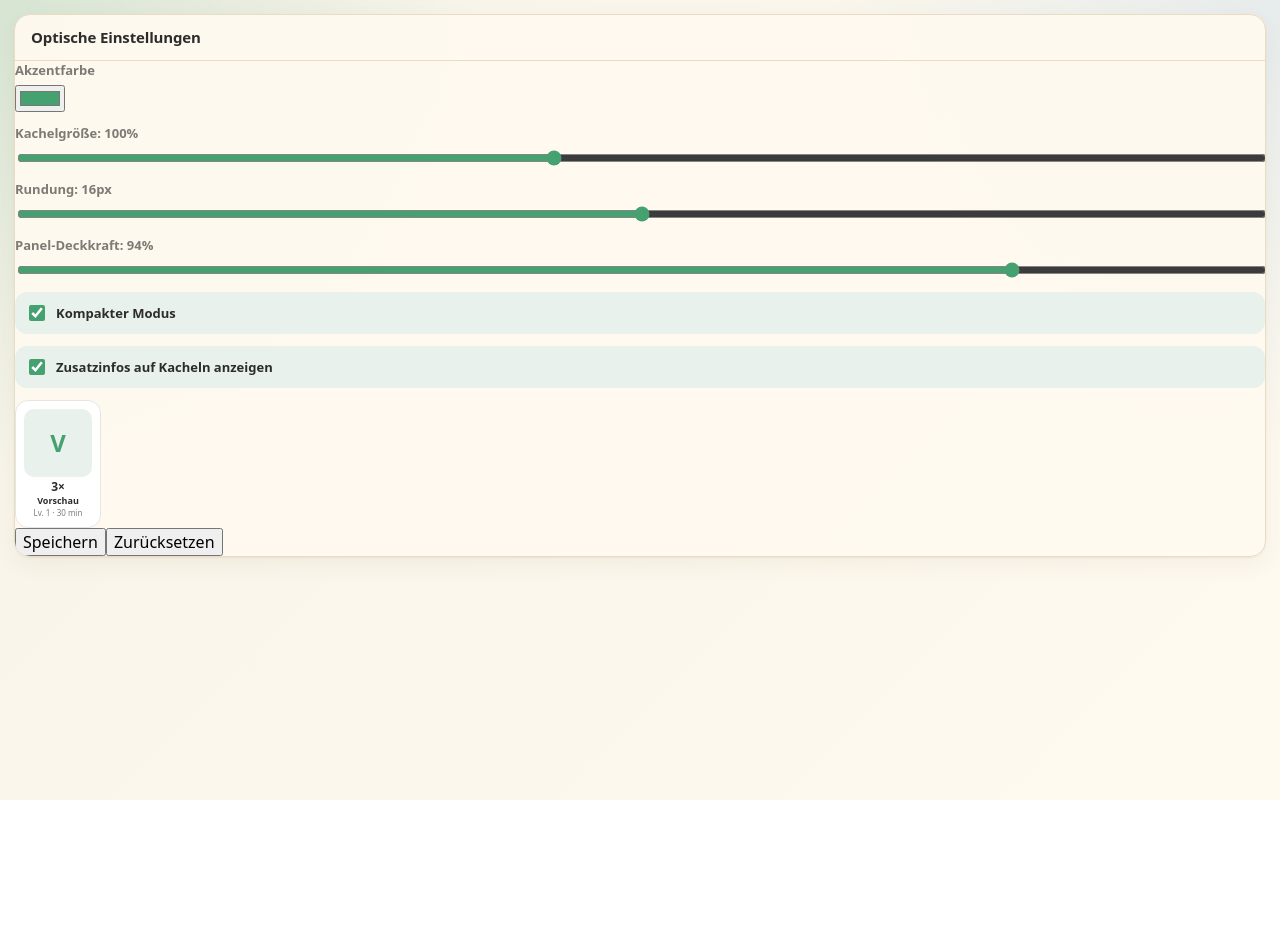
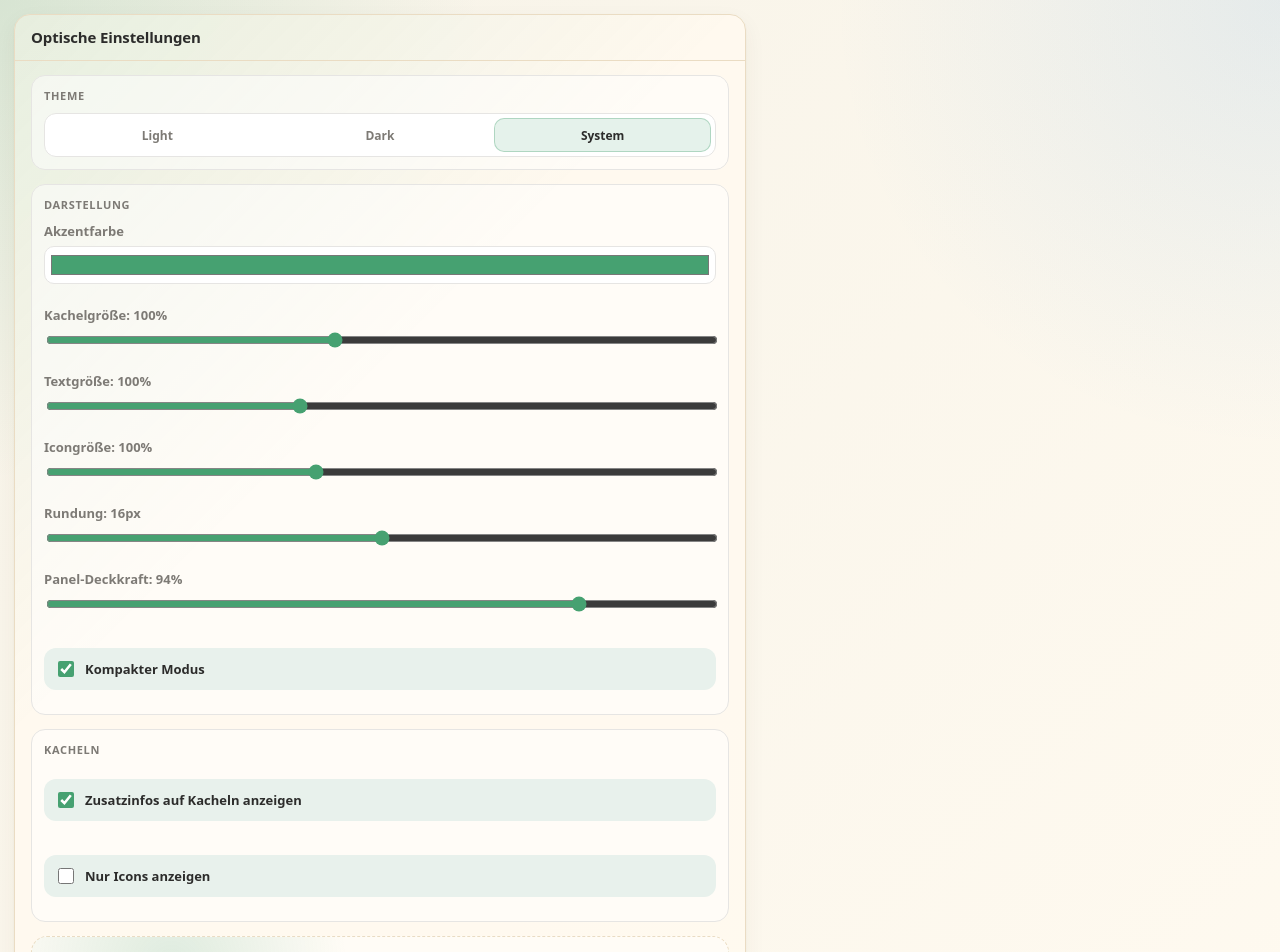
Before and after one commit to Max-Nagler/Hay-Day-Calc., a Next.js app: page /appearance in a window 1280 px wide. Shown: the top 952 px of the page. Before the commit the page ends 800 px from the top, so only its background shows below. Built offline with nearby package versions, Linux system fonts and the light colour scheme.

Commit message:
Enhance appearance settings with new features
Refactor appearance management to include new properties and improve theme handling.

```diff
--- a/app/appearance/page.js
+++ b/app/appearance/page.js
@@ -1,14 +1,19 @@
 "use client";
 
-import { useEffect, useState } from "react";
+import { useEffect, useMemo, useState } from "react";
+import "./appearance.css";
 
 const defaultAppearance = {
+  theme: "system",
   compactMode: true,
   cardScale: 100,
+  textScale: 100,
+  iconScale: 100,
   cornerRadius: 16,
   accent: "#46a171",
   panelOpacity: 94,
-  showMeta: true
+  showMeta: true,
+  iconsOnly: false
 };
 
 function readStoredAppearance() {
@@ -33,29 +38,55 @@ export default function AppearanceSettings() {
     setAppearance(readStoredAppearance());
   }, []);
 
+  const effectiveTheme = useMemo(() => {
+    if (appearance.theme !== "system") return appearance.theme;
+
+    if (typeof window === "undefined") return "light";
+    return window.matchMedia("(prefers-color-scheme: dark)").matches ? "dark" : "light";
+  }, [appearance.theme]);
+
   useEffect(() => {
+    document.documentElement.dataset.theme = effectiveTheme;
+    document.documentElement.dataset.iconsOnly = appearance.iconsOnly ? "true" : "false";
+    document.documentElement.dataset.showMeta = appearance.showMeta ? "true" : "false";
     document.documentElement.style.setProperty("--green", appearance.accent);
     document.documentElement.style.setProperty("--card-scale", String(appearance.cardScale / 100));
+    document.documentElement.style.setProperty("--text-scale", String(appearance.textScale / 100));
+    document.documentElement.style.setProperty("--icon-scale", String(appearance.iconScale / 100));
     document.documentElement.style.setProperty("--panel-radius", `${appearance.cornerRadius}px`);
     document.documentElement.style.setProperty("--panel-opacity", String(appearance.panelOpacity / 100));
-  }, [appearance]);
+  }, [appearance, effectiveTheme]);
+
+  function persistAppearance(nextAppearance) {
+    localStorage.setItem("hayDayCalcAppearance", JSON.stringify(nextAppearance));
+    window.dispatchEvent(
+      new CustomEvent("hayDayCalcAppearanceChange", {
+        detail: nextAppearance
+      })
+    );
+  }
 
   function updateValue(key, value) {
-    setAppearance((current) => ({
+    setAppearance((current) => {
+      const nextAppearance = {
         ...current,
         [key]: value
-    }));
+      };
+
+      persistAppearance(nextAppearance);
+      return nextAppearance;
+    });
     setSaved(false);
   }
 
   function saveAppearance() {
-    localStorage.setItem("hayDayCalcAppearance", JSON.stringify(appearance));
+    persistAppearance(appearance);
     setSaved(true);
   }
 
   function resetAppearance() {
     setAppearance(defaultAppearance);
-    localStorage.setItem("hayDayCalcAppearance", JSON.stringify(defaultAppearance));
+    persistAppearance(defaultAppearance);
     setSaved(true);
   }
 
@@ -65,6 +96,29 @@ export default function AppearanceSettings() {
         <div className="panelStaticHeader">Optische Einstellungen</div>
 
         <div className="appearanceBody">
+          <section className="appearanceSection">
+            <h2>Theme</h2>
+            <div className="appearanceSegment">
+              {[
+                { id: "light", label: "Light" },
+                { id: "dark", label: "Dark" },
+                { id: "system", label: "System" }
+              ].map((theme) => (
+                <button
+                  key={theme.id}
+                  type="button"
+                  className={appearance.theme === theme.id ? "active" : ""}
+                  onClick={() => updateValue("theme", theme.id)}
+                >
+                  {theme.label}
+                </button>
+              ))}
+            </div>
+          </section>
+
+          <section className="appearanceSection">
+            <h2>Darstellung</h2>
+
             <label className="field compactField">
               <span>Akzentfarbe</span>
               <input
@@ -83,6 +137,30 @@ export default function AppearanceSettings() {
                 step="5"
                 value={appearance.cardScale}
                 onChange={(event) => updateValue("cardScale", Number(event.target.value))}
+              />
+            </label>
+
+            <label className="field compactField">
+              <span>Textgröße: {appearance.textScale}%</span>
+              <input
+                type="range"
+                min="85"
+                max="125"
+                step="5"
+                value={appearance.textScale}
+                onChange={(event) => updateValue("textScale", Number(event.target.value))}
+              />
+            </label>
+
+            <label className="field compactField">
+              <span>Icongröße: {appearance.iconScale}%</span>
+              <input
+                type="range"
+                min="80"
+                max="130"
+                step="5"
+                value={appearance.iconScale}
+                onChange={(event) => updateValue("iconScale", Number(event.target.value))}
               />
             </label>
 
@@ -119,6 +197,11 @@ export default function AppearanceSettings() {
             Kompakter Modus
           </label>
 
+          </section>
+
+          <section className="appearanceSection">
+            <h2>Kacheln</h2>
+
             <label className="checkbox compactCheckbox singleCheckbox">
               <input
                 type="checkbox"
@@ -128,12 +211,26 @@ export default function AppearanceSettings() {
               Zusatzinfos auf Kacheln anzeigen
             </label>
 
-          <div className="appearancePreview">
+            <label className="checkbox compactCheckbox singleCheckbox">
+              <input
+                type="checkbox"
+                checked={appearance.iconsOnly}
+                onChange={(event) => updateValue("iconsOnly", event.target.checked)}
+              />
+              Nur Icons anzeigen
+            </label>
+          </section>
+
+          <div className={appearance.iconsOnly ? "appearancePreview iconsOnly" : "appearancePreview"}>
             <article className="visualItem">
               <span className="visualIcon large fallback">V</span>
+              {!appearance.iconsOnly && (
+                <>
                   <strong>3×</strong>
                   <span>Vorschau</span>
                   {appearance.showMeta && <small>Lv. 1 · 30 min</small>}
+                </>
+              )}
             </article>
           </div>
 
```
Lines whose indentation alone changed are shown as unchanged.
